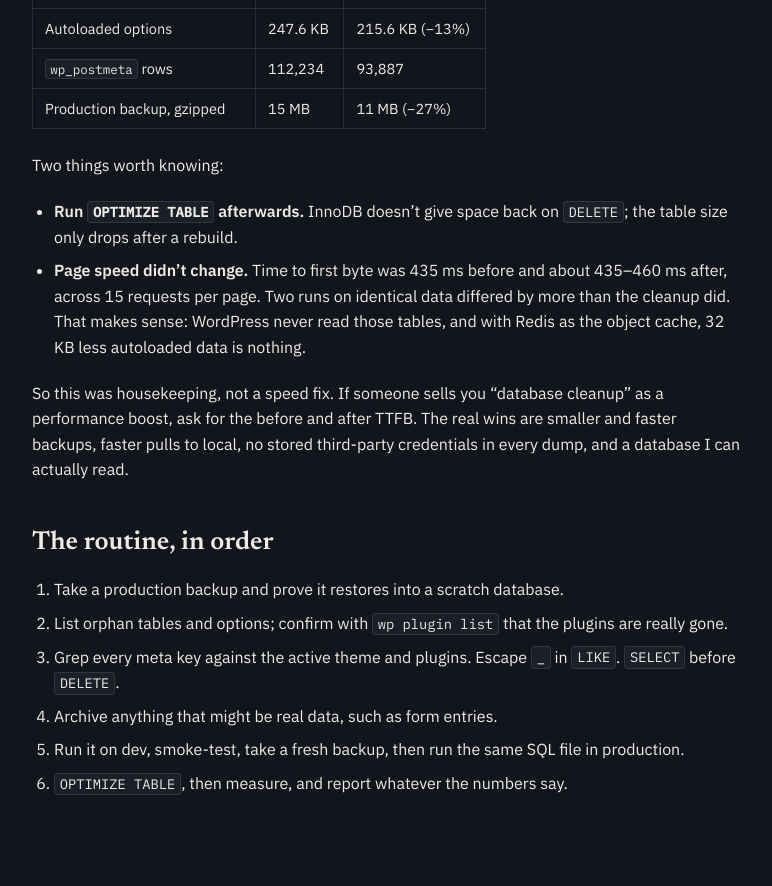
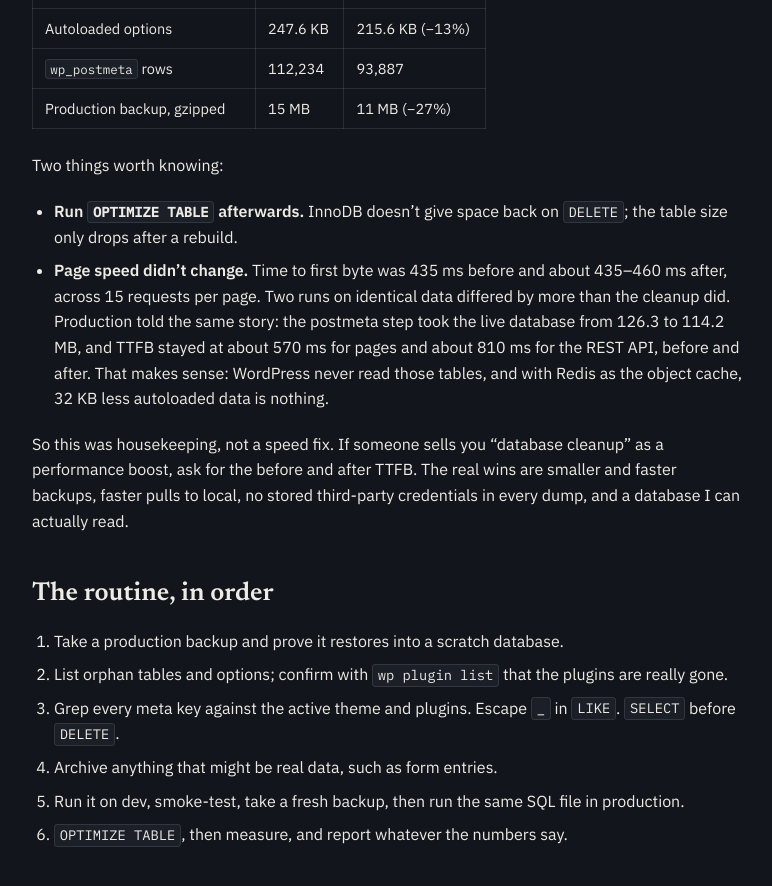
Before and after one commit to wpvillain/wpvillain.github.io, a Jekyll site: the page built from _posts/2026-11-09-wordpress-orphan-plugin-tables-cleanup-backup-restore-test.markdown, in a window 1280 px wide and 900 px high, scrolled down 4087 px. Shown: the top 886 px of the window, without its empty margins (96-868 px from the left). Built offline with Jekyll 4.4.1, drawn with Linux system fonts in a browser that asks for light colours.

Commit message:
Add production TTFB and size figures to orphan cleanup post

```diff
--- a/_posts/2026-11-09-wordpress-orphan-plugin-tables-cleanup-backup-restore-test.markdown
+++ b/_posts/2026-11-09-wordpress-orphan-plugin-tables-cleanup-backup-restore-test.markdown
@@ -119,7 +119,7 @@ I measured on a local copy of production: restored the pre-cleanup dump, measure
 
 Two things worth knowing:
 - **Run `OPTIMIZE TABLE` afterwards.** InnoDB doesn't give space back on `DELETE`; the table size only drops after a rebuild.
-- **Page speed didn't change.** Time to first byte was 435 ms before and about 435–460 ms after, across 15 requests per page. Two runs on identical data differed by more than the cleanup did. That makes sense: WordPress never read those tables, and with Redis as the object cache, 32 KB less autoloaded data is nothing.
+- **Page speed didn't change.** Time to first byte was 435 ms before and about 435–460 ms after, across 15 requests per page. Two runs on identical data differed by more than the cleanup did. Production told the same story: the postmeta step took the live database from 126.3 to 114.2 MB, and TTFB stayed at about 570 ms for pages and about 810 ms for the REST API, before and after. That makes sense: WordPress never read those tables, and with Redis as the object cache, 32 KB less autoloaded data is nothing.
 
 So this was housekeeping, not a speed fix. If someone sells you "database cleanup" as a performance boost, ask for the before and after TTFB. The real wins are smaller and faster backups, faster pulls to local, no stored third-party credentials in every dump, and a database I can actually read.
 
```
